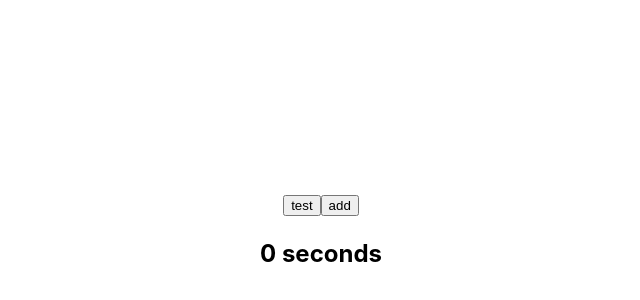
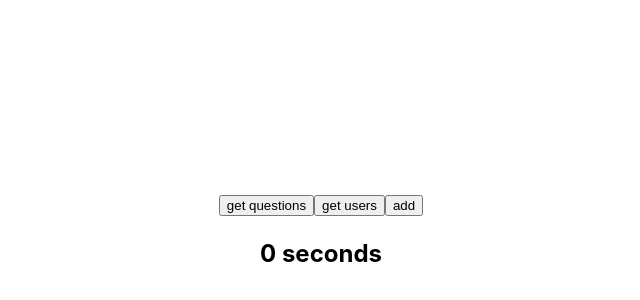
Before and after one commit to simoneschifano/flame, a React (Vite) app: page / in a window 1280 px wide. Shown: the part 158-458 px from the top of the page, without its empty margins (319-959 px from the left). Built offline with nearby package versions, Linux system fonts and the light colour scheme.

Commit message:
fix: testing fixes

```diff
--- a/src/pages/Landing/index.jsx
+++ b/src/pages/Landing/index.jsx
@@ -1,11 +1,34 @@
 import { getUsers, addUser } from "@/shared/helpers/api";
+import { getRandomQuestions } from "../NewGame/helpers/utilities";
 import Timer from "../NewGame/components/Timer";
 
 const Landing = () => {
   return (
     <div>
-      <button onClick={() => console.log(getUsers)}>test</button>
-      <button onClick={() => console.log(addUser)}>add</button>
+      <button
+        onClick={async () => {
+          const questions = await getRandomQuestions("easy");
+          console.log(questions);
+        }}
+      >
+        get questions
+      </button>
+      <button
+        onClick={async () => {
+          const users = await getUsers();
+          console.log(users);
+        }}
+      >
+        get users
+      </button>
+      <button
+        onClick={async () => {
+          const user = await addUser("test2", 10);
+          console.log(user);
+        }}
+      >
+        add
+      </button>
       <Timer onExpire={() => console.log("expired")} />
     </div>
   );
--- a/src/pages/NewGame/components/Timer/index.jsx
+++ b/src/pages/NewGame/components/Timer/index.jsx
@@ -24,11 +24,9 @@ const Timer = ({ onExpire }) => {
   }, [onExpire, seconds]);
 
   return (
-    !!seconds && (
-      <div>
-        <h2>{Math.round(seconds * 10) / 10} seconds</h2>
-      </div>
-    )
+    <div>
+      <h2>{Math.round(seconds * 10) / 10} seconds</h2>
+    </div>
   );
 };
 
--- a/src/pages/NewGame/helpers/utilities.js
+++ b/src/pages/NewGame/helpers/utilities.js
@@ -41,9 +41,9 @@ export const getRandomQuestions = async (difficulty) => {
 
   const questions = await Promise.all(promises);
 
-  console.log(
-    questions.flat().map((questionObj) => processQuestionObject(questionObj))
-  );
+  return questions
+    .flat()
+    .map((questionObj) => processQuestionObject(questionObj));
 };
 
 export const generateUser = (username, avatarId) => ({
```
